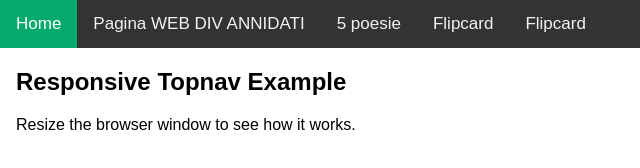
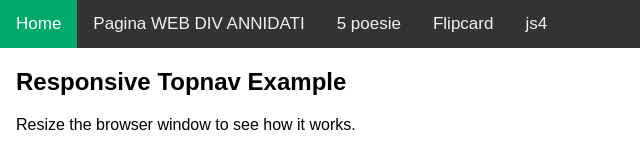
Before and after one commit to xiuderinolarue/TPSIT, a plain HTML site: page index.html in a window 1280 px wide. Shown: the full height of the page, 0-640 px from the left. Drawn offline with Linux system fonts and the light colour scheme.

Commit message:
Update index.html

```diff
--- a/index.html
+++ b/index.html
@@ -68,7 +68,7 @@ body {
   <a href="https://xiuderinolarue.github.io/TPSIT/Pagina_WEB_DIV_ANNIDATI.html">Pagina WEB DIV ANNIDATI </a>
   <a href="https://xiuderinolarue.github.io/TPSIT/Es%201%20css.html">5 poesie</a>
   <a href="https://xiuderinolarue.github.io/TPSIT/flipcard.html">Flipcard</a>
-   <a href="https://xiuderinolarue.github.io/TPSIT/JS4.html">Flipcard</a>
+   <a href="https://xiuderinolarue.github.io/TPSIT/JS4.html">js4</a>
   <a href="javascript:void(0);" class="icon" onclick="myFunction()">
     <i class="fa fa-bars"></i>
   </a>
```
